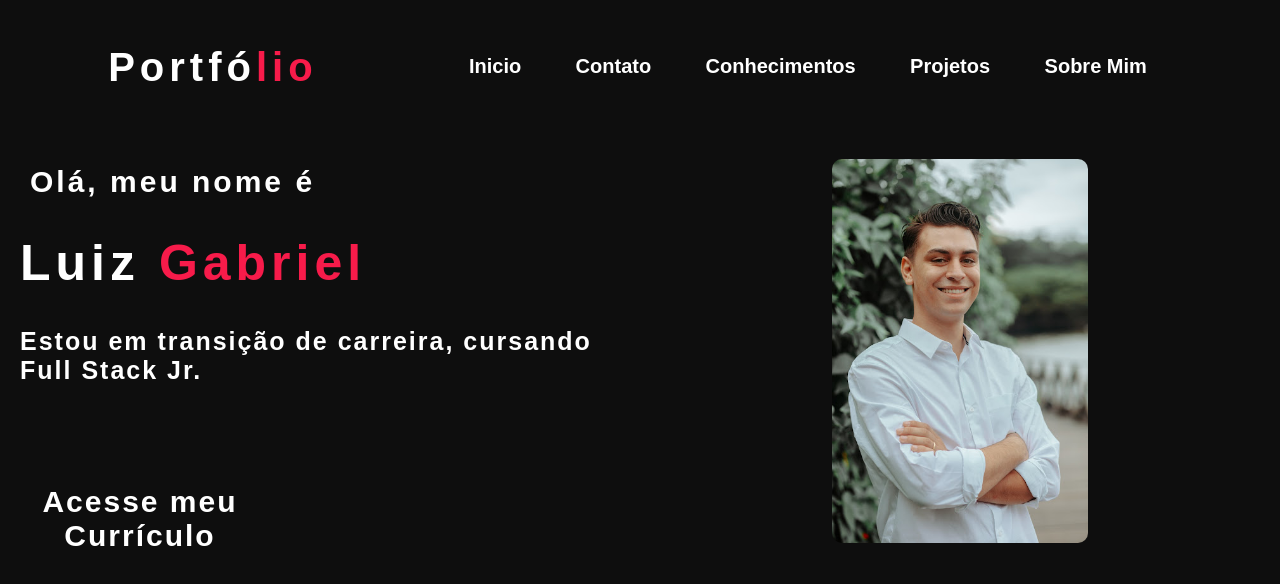
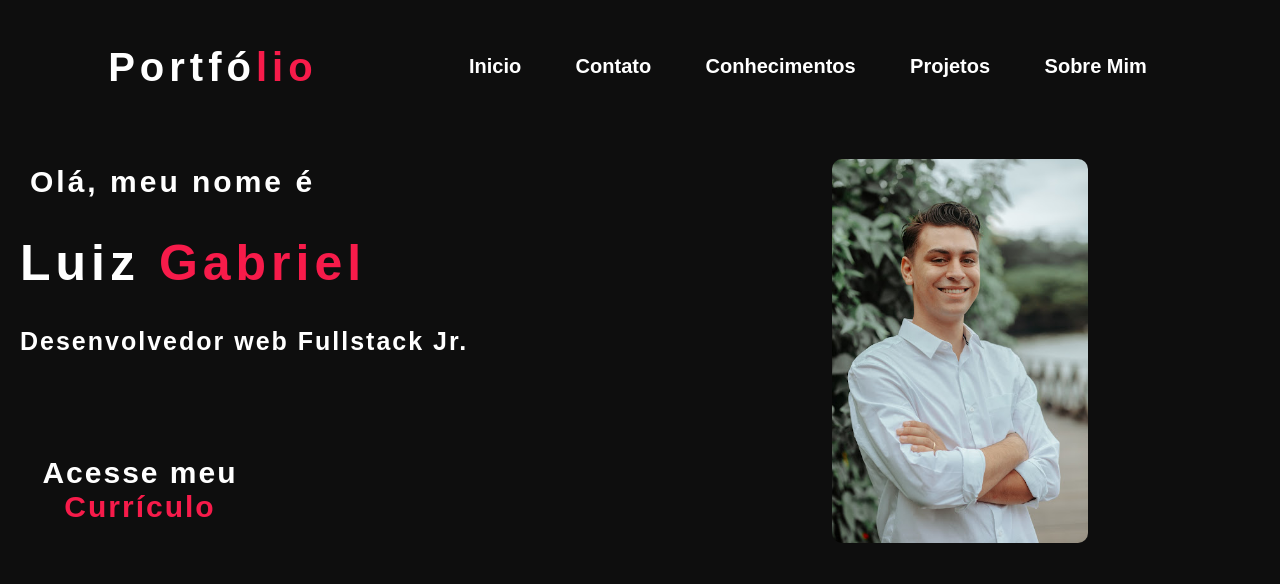
Before and after one commit to Lgsantos1908/portfolio, a plain HTML site: page index.html in a window 1280 px wide. Drawn offline with Linux system fonts and the light colour scheme.

Commit message:
Update index.html

```diff
--- a/index.html
+++ b/index.html
@@ -25,11 +25,11 @@
             <h4>Olá, meu nome é</h4>
             <h1>Luiz <span>Gabriel</span></h1>
             <h3>
-                Estou em transição de carreira, cursando Full Stack Jr.
+                Desenvolvedor web Fullstack Jr.
             </h3>
             <img src="Imagens/IMG_2511.JPG" alt="texto">
             <h3></h3>
-            <h5>Acesse meu Currículo</h5>
+            <h5>Acesse meu <span>Currículo</span></h5>
         </div>
     </header>
     <section>
```
